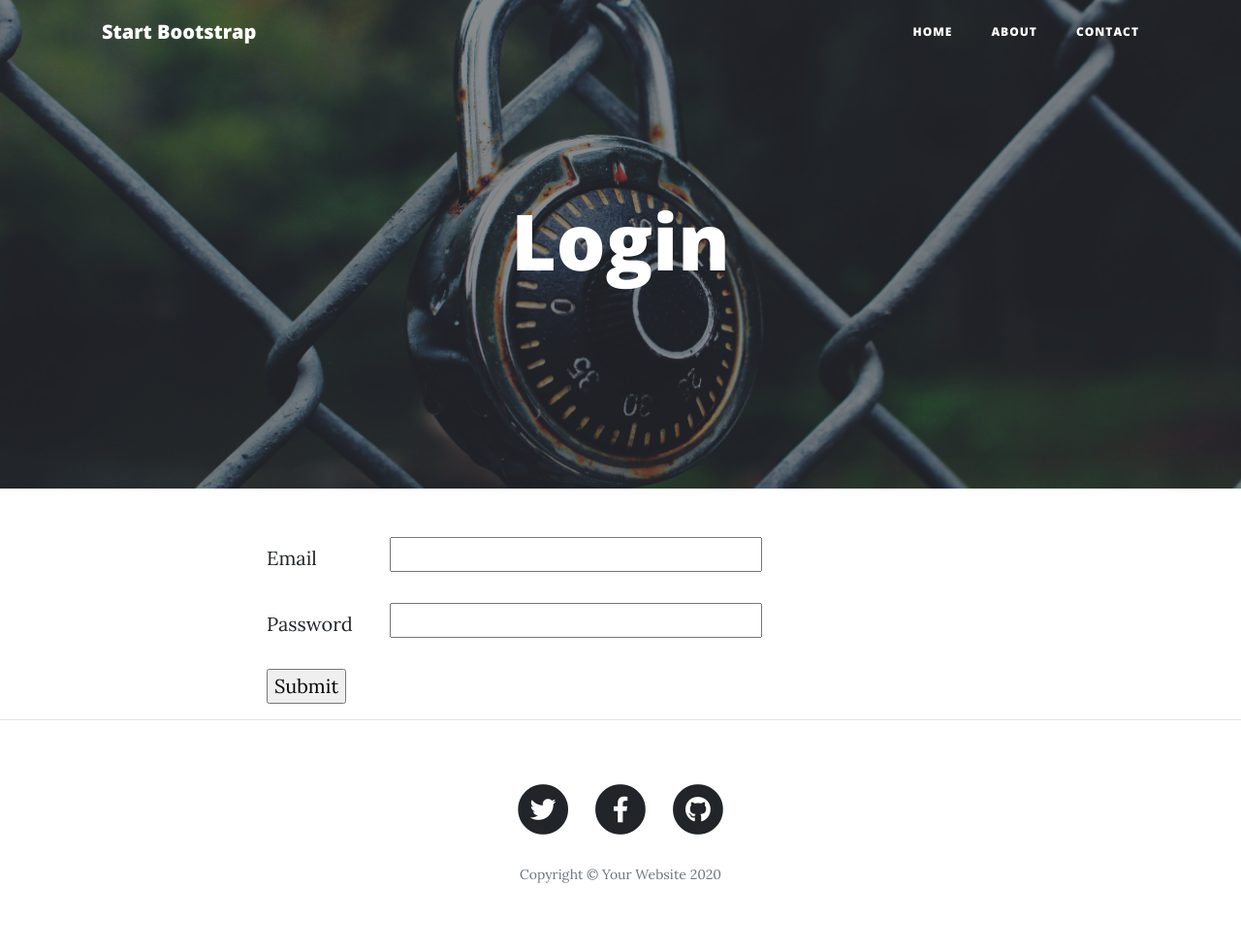
After one commit to jkprogramador/TheCompletePythonProBootcampFor2021, a Flask app: page /login in a window 1280 px wide. The commit adds this page. Shown: the whole page at 97% size. Run offline with Flask 2, Linux system fonts and the light colour scheme; some libraries are stand-ins or nearby versions.

Commit message:
Implement login form in Simple Flask Blog project.

```diff
--- /dev/null
+++ b/simple_flask_blog/classes/login_form.py
@@ -0,0 +1,21 @@
+from flask_wtf import FlaskForm
+from wtforms import SubmitField
+from wtforms.fields.html5 import EmailField
+from wtforms import PasswordField
+from wtforms.validators import DataRequired
+from wtforms.validators import Email
+from wtforms.validators import Length
+
+
+class LoginForm(FlaskForm):
+    email = EmailField(label="Email", validators=[
+        DataRequired(),
+        Email(message="Please enter a valid email.")
+    ])
+    password = PasswordField(label="Password", validators=[
+        DataRequired(),
+        Length(
+            min=8,
+            message="Password must contain at least 8 alphanumeric characters.")
+    ])
+    submit = SubmitField(label="Submit")
--- a/simple_flask_blog/main.py
+++ b/simple_flask_blog/main.py
@@ -1,13 +1,15 @@
 from flask import Flask, render_template, request
 import requests
 import sys
-import smtplib
+# import smtplib
+from classes.login_form import LoginForm
 
 MY_EMAIL = ""
 MY_EMAIL_USERNAME = ""
 MY_EMAIL_PASSWORD = ""
 
 app = Flask(__name__)
+app.secret_key = "LUcQ-ucAC-gp r@p6)@N16y|fb]D?FIG*{jr#yc$A/$nAp[SB08g.I{ka8gI!q5y"
 
 try:
     res = requests.get("https://api.npoint.io/43644ec4f0013682fc0d")
@@ -27,6 +29,10 @@ def send_email(email_msg):
     #     connection.send_message(
     #         msg=f"Subject:Contact added\n\n{email_msg}",
     #         from_addr=MY_EMAIL, to_addrs=MY_EMAIL)
+
+
+def has_valid_credentials(email: str, password: str) -> bool:
+    return "admin@email.com" == email and "12345678" == password
 
 
 def send_message(func):
@@ -71,5 +77,18 @@ def get_post(blog_id: int):
         return '<h1>404 Not Found</h1>', 404
 
 
+@app.route("/login", methods=["GET", "POST"])
+def login():
+    form = LoginForm()
+    if form.validate_on_submit():
+        if has_valid_credentials(email=form.email.data,
+                                 password=form.password.data):
+            return render_template("success.html")
+        else:
+            return render_template("denied.html")
+
+    return render_template("login.html", form=form)
+
+
 if __name__ == "__main__":
     app.run(debug=True)
--- a/simple_flask_blog/templates/header.html
+++ b/simple_flask_blog/templates/header.html
@@ -9,6 +9,8 @@
   <meta name="author" content="">
 
   <title>Clean Blog - Start Bootstrap Theme</title>
+
+  <link rel="shortcut icon" href="{{ url_for('static', filename='favicon.ico') }}">
 
   <!-- Bootstrap core CSS -->
   <link href="{{ url_for('static', filename='vendor/bootstrap/css/bootstrap.min.css') }}" rel="stylesheet">
--- /dev/null
+++ b/simple_flask_blog/templates/login.html
@@ -0,0 +1,55 @@
+{% include "header.html" %}
+<!-- Page Header -->
+<header class="masthead" style="background-image: url({{ url_for('static', filename='img/login.jpg') }})">
+    <div class="overlay"></div>
+    <div class="container">
+        <div class="row">
+            <div class="col-lg-8 col-md-10 mx-auto">
+                <div class="page-heading">
+                    <h1>Login</h1>
+                </div>
+            </div>
+        </div>
+    </div>
+</header>
+
+<div class="container">
+    <div class="row">
+        <div class="col-lg-8 col-md-10 mx-auto">
+            <form method="post" action="{{ url_for('login') }}" novalidate>
+                {{ form.hidden_tag() }}
+                <div class="form-group row">
+                    <div class="col-md-2 col-form-label">
+                        {{ form.email.label }}
+                    </div>
+                    <div class="col-md-10">
+                        {{ form.email(size=30) }}
+                    </div>
+                    {% for error in form.email.errors %}
+                    <div class="alert alert-danger" role="alert">
+                        {{ error }}
+                    </div>
+                    {% endfor %}
+                </div>
+                <div class="form-group row">
+                    <div class="col-md-2 col-form-label">
+                        {{ form.password.label }}
+                    </div>
+                    <div class="col-md-10">
+                        {{ form.password(size=30) }}
+                    </div>
+                    {% for error in form.password.errors %}
+                    <div class="alert alert-danger" role="alert">
+                        {{ error }}
+                    </div>
+                    {% endfor %}
+                </div>
+                {{ form.submit }}
+            </form>
+        </div>
+    </div>
+</div>
+
+<hr>
+
+{% include "footer.html" %}
```
Also changed, not shown: simple_flask_blog/templates/denied.html (added, +13 -0 lines), simple_flask_blog/templates/success.html (added, +13 -0 lines), simple_flask_blog/static/favicon.ico (added), simple_flask_blog/static/img/login.jpg (added).
